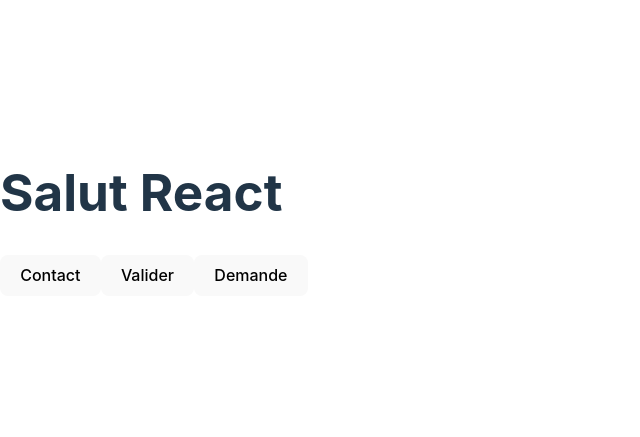
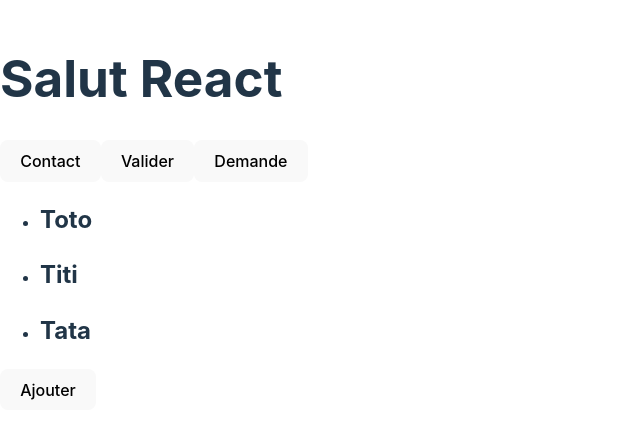
Before and after one commit to matthieumota/react-ib, a React (Vite) app in the folder 02-vite/: page / in a window 1280 px wide. Shown: the part 187-624 px from the top of the page, without its empty margins (0-640 px from the left). Built offline with nearby package versions, Linux system fonts and the light colour scheme.

Commit message:
complex state

```diff
--- a/02-vite/src/App.jsx
+++ b/02-vite/src/App.jsx
@@ -1,4 +1,5 @@
 import Button from './Button'
+import List from './List'
 
 function App() {
   return (
@@ -7,6 +8,7 @@
       <Button>Contact</Button>
       <Button>Valider</Button>
       <Button>Demande</Button>
+      <List />
     </>
   )
 }
--- /dev/null
+++ b/02-vite/src/List.jsx
@@ -0,0 +1,30 @@
+import { useState } from 'react';
+
+function List() {
+  const [users, setUsers] = useState([
+    { id: 1, name: 'Toto', avatar: 'https://i.pravatar.cc/150?u=Toto' },
+    { id: 2, name: 'Titi', avatar: 'https://i.pravatar.cc/150?u=Titi' },
+    { id: 3, name: 'Tata', avatar: 'https://i.pravatar.cc/150?u=Tata' },
+  ]);
+
+  const addUser = () => {
+    let newUser = { id: 4, name: 'Fiorella', avatar: 'https://i.pravatar.cc/150?u=Tata' };
+    setUsers([ ...users, newUser ]); // On fait une copie du tableau
+    console.log(users);
+  }
+
+  return (
+    <>
+      <ul>
+        {users.map(user =>
+          <li key={user.id}>
+            <h2>{user.name}</h2>
+          </li>
+        )}
+      </ul>
+      <button onClick={addUser}>Ajouter</button>
+    </>
+  );
+}
+
+export default List
```
